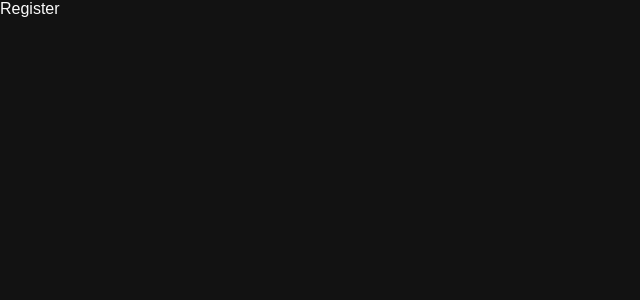
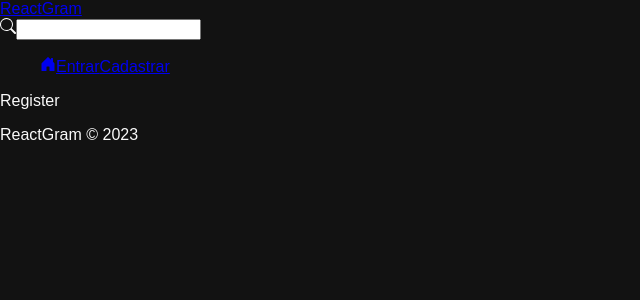
Before and after one commit to Adrianodbs/ReactGram, a React (Create React App) app in the folder frontend/: page /register in a window 1280 px wide. Shown: the top 300 px of the page, without its empty margins (0-640 px from the left). Built offline with nearby package versions, Linux system fonts and the light colour scheme.

Commit message:
criando componente de navbar

```diff
--- a/frontend/src/App.js
+++ b/frontend/src/App.js
@@ -8,15 +8,21 @@
 import Login from './pages/Auth/Login'
 import Register from './pages/Auth/Register'
 
+//Components
+import Navbar from './components/Navbar'
+import Footer from './components/Footer'
+
 function App() {
   return (
     <div className="App">
       <BrowserRouter>
+        <Navbar />
         <Routes>
           <Route path="/" element={<Home />} />
           <Route path="/login" element={<Login />} />
           <Route path="/register" element={<Register />} />
         </Routes>
+        <Footer />
       </BrowserRouter>
     </div>
   )
--- /dev/null
+++ b/frontend/src/components/Footer.js
@@ -0,0 +1,11 @@
+import './Footer.css'
+
+const Footer = () => {
+  return (
+    <footer id="id">
+      <p>ReactGram &copy; 2023</p>
+    </footer>
+  )
+}
+
+export default Footer
--- /dev/null
+++ b/frontend/src/components/Navbar.js
@@ -0,0 +1,30 @@
+import './Navbar.css'
+
+import { NavLink, Link } from 'react-router-dom'
+import {
+  BsSearch,
+  BsHouseDoorFill,
+  BsFillPersonFill,
+  BsFillCameraFill
+} from 'react-icons/bs'
+
+const Navbar = () => {
+  return (
+    <nav id="nav">
+      <Link to="/">ReactGram</Link>
+      <form>
+        <BsSearch />
+        <input type="text" />
+        <ul id="nav-links">
+          <NavLink to="/">
+            <BsHouseDoorFill />
+          </NavLink>
+          <NavLink to="/login">Entrar</NavLink>
+          <NavLink to="/register">Cadastrar</NavLink>
+        </ul>
+      </form>
+    </nav>
+  )
+}
+
+export default Navbar
```
Also changed, not shown: frontend/src/components/Footer.css (added), frontend/src/components/Navbar.css (added).
